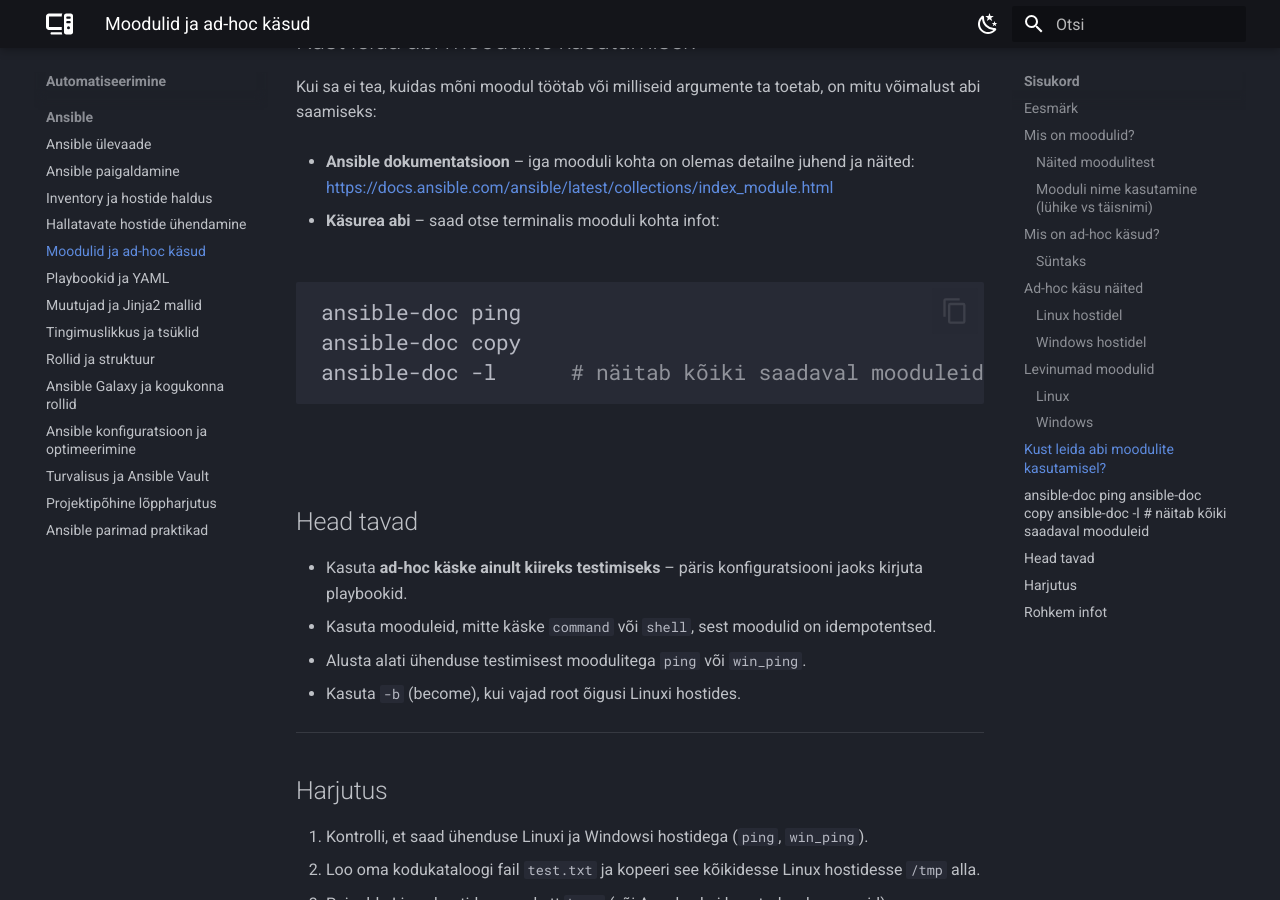
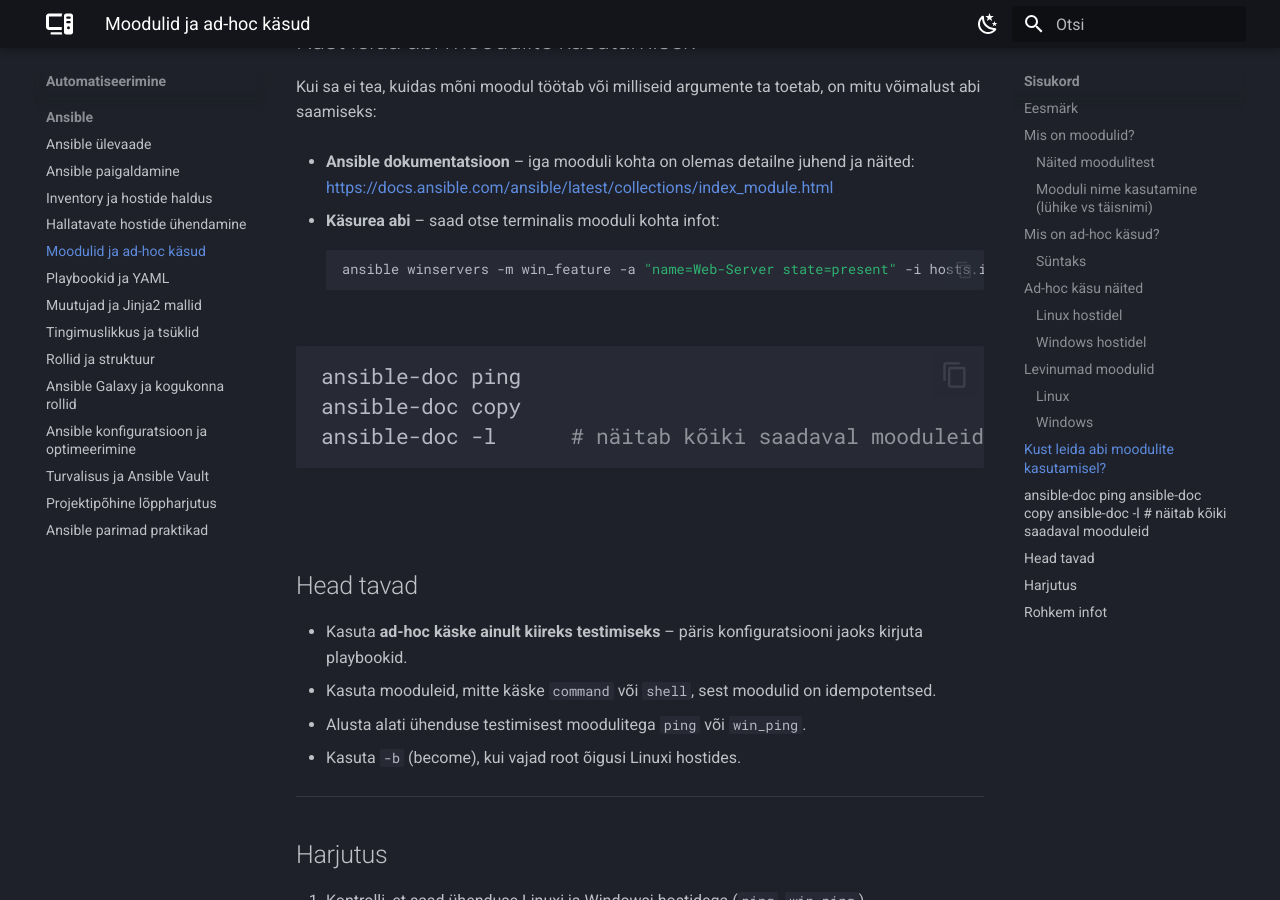
Before and after one commit to priitpaap/priitpaap.github.io, an MkDocs documentation site: the page built from docs/ansible/ansiblemodules.md, in a window 1280 px wide and 900 px high, scrolled down 4065 px. Built offline with MkDocs 1.6.1 and Material for MkDocs 9.7.7, drawn with Linux system fonts in a browser that asks for light colours.

Commit message:
Update ansiblemodules.md

````diff
--- a/docs/ansible/ansiblemodules.md
+++ b/docs/ansible/ansiblemodules.md
@@ -155,6 +155,10 @@
   [https://docs.ansible.com/ansible/latest/collections/index_module.html](https://docs.ansible.com/ansible/latest/collections/index_module.html)
 
 - **Käsurea abi** – saad otse terminalis mooduli kohta infot:
+  ```bash
+  ansible winservers -m win_feature -a "name=Web-Server state=present" -i hosts.ini
+  ```
+
 
   ```bash
   ansible-doc ping
````
